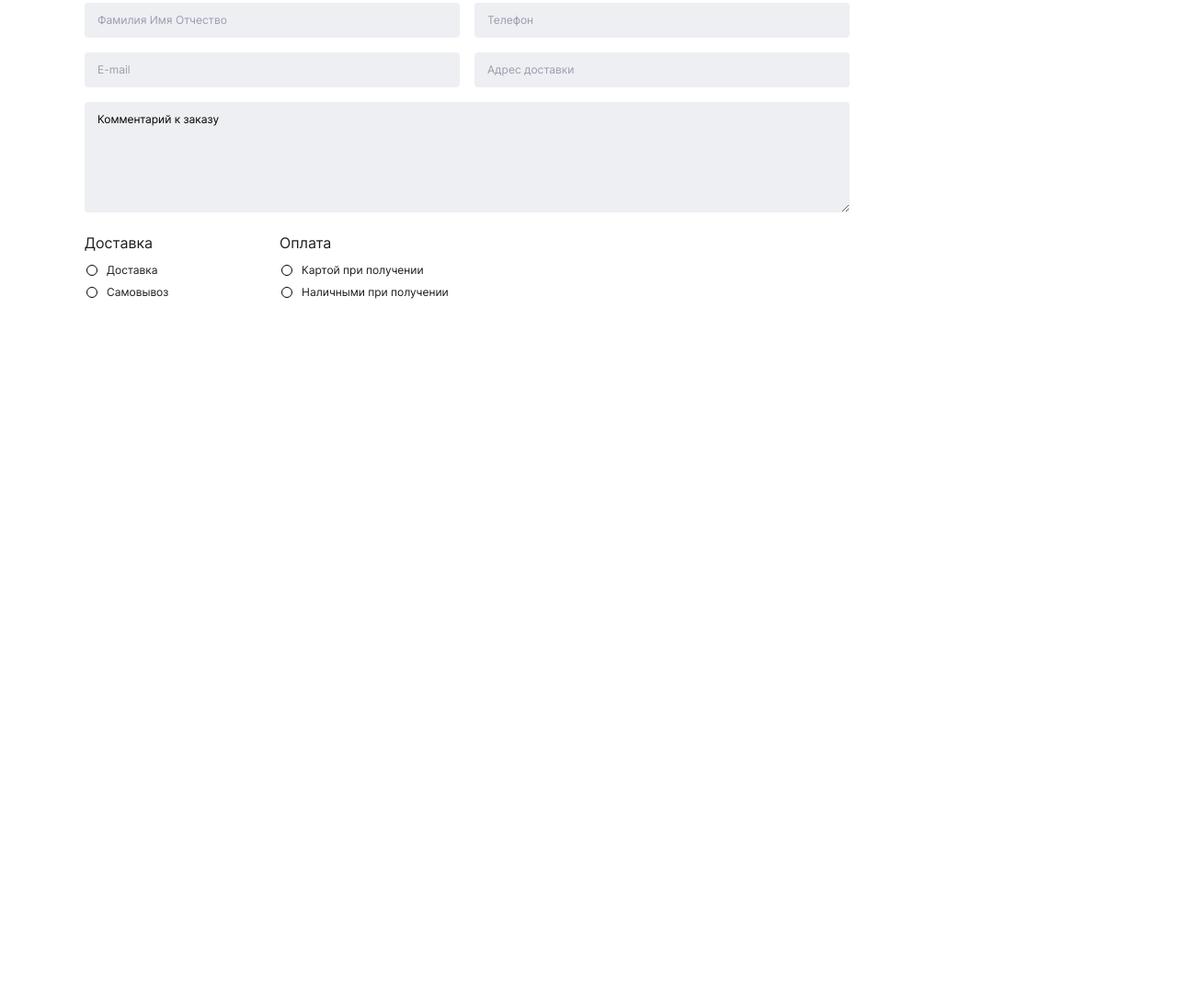
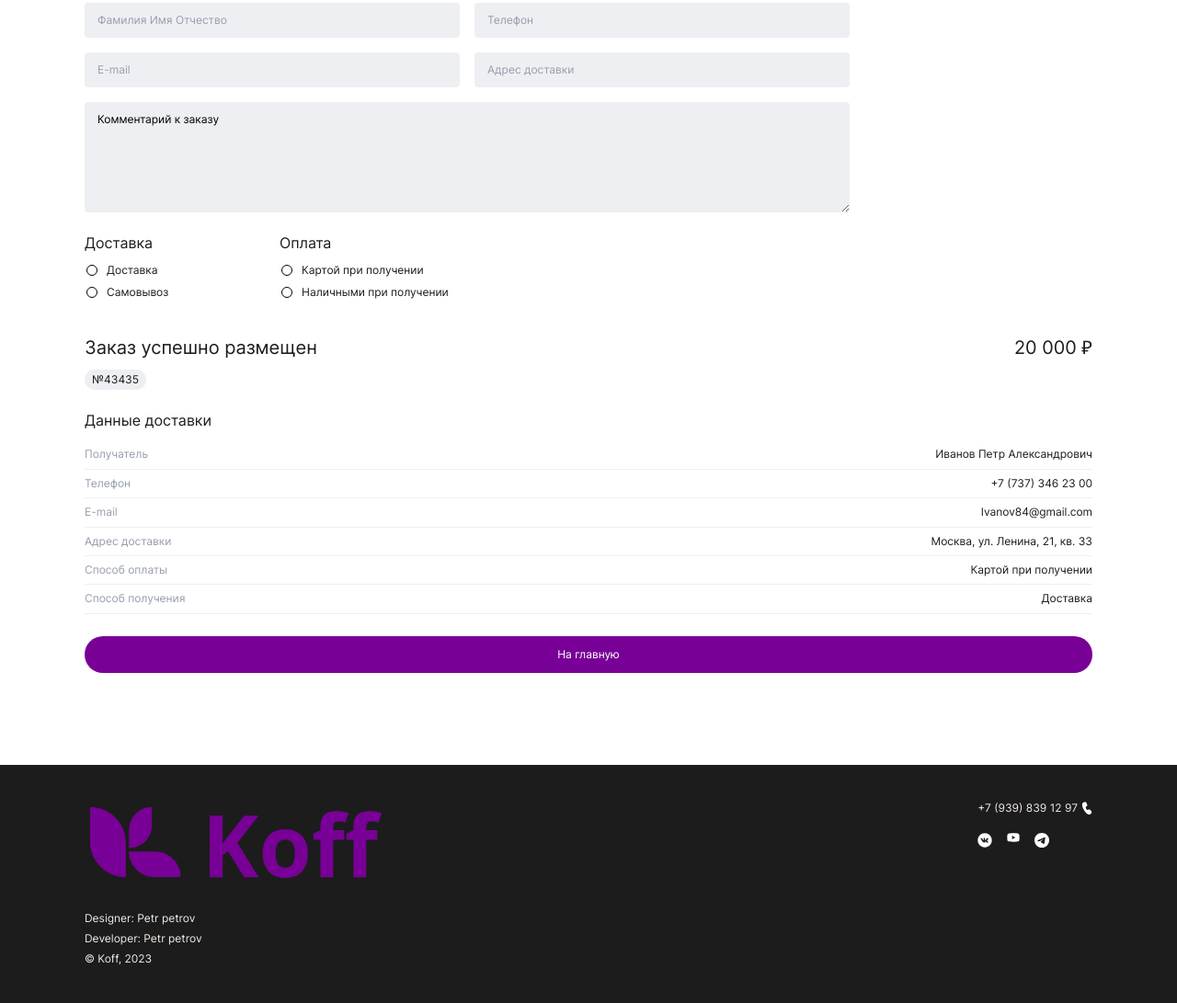
Before and after one commit to EugeneDashko/koff_site, a website built with webpack: page src/index.html in a window 1280 px wide. Shown: the part 2750-3841 px from the top of the page at 92% size. Before the commit the page ends 3176 px from the top, so only its background shows below. Built offline with nearby package versions, Linux system fonts and the light colour scheme.

Commit message:
some change

```diff
--- a/src/index.html
+++ b/src/index.html
@@ -449,18 +449,18 @@
 
     </section>
 
-    <section class="order" hidden>
+    <section class="order">
       <div class="container order__container">
 
         <li class="order__product">
-          <h3 class="order__title-product">Заказ успешно размещен</h3>
+          <h3 class="product__title-product">Заказ успешно размещен</h3>
+          <p class="product__price product__price_order">20&nbsp;000&nbsp;₽</p>
+          <p class="product__article ">№43435</p>
 
-          <p class="order__price">20&nbsp;000&nbsp;₽</p>
-          <p class="order__article">арт. 84348945757</p>
-          <h2 class="order__subtitle">Данные доставки</h2>
 
         </li>
-        <table class="product__characteristic-table table">
+        <table class="product__characteristics-table table">
+          <h2 class="product__subtitle">Данные доставки</h2>
           <tr class="table__row">
             <td class="table__field">Получатель</td>
             <td class="table__value">Иванов Петр Александрович</td>
@@ -488,13 +488,13 @@
 
         </table>
 
-        <button class="order__button" type="button">На главную</button>
+        <button class="cart__place-btn" type="button">На главную</button>
       </div>
     </section>
 
   </main>
 
-  <footer class="footer" hidden>
+  <footer class="footer">
     <div class="container footer__container">
       <a href="/" class="footer__link-logo">
         <img class="footer__logo" src="img/logo.svg" alt="Логотип мебельного маркета Koff" >
--- a/src/style/_footer.scss
+++ b/src/style/_footer.scss
@@ -0,0 +1,63 @@
+.footer {
+    background-color: #1c1c1c;
+    color: #f1e9e4;
+    padding: 32px 0 40px;
+
+    @media (min-width: 820px) {
+      padding-top: 40px;
+    }
+
+    &__container {
+      display: flex;
+      flex-direction: column;
+      gap: 24px;
+
+      @media (min-width: 580px) {
+        display: grid;
+        grid-template-columns: 1fr 1fr;
+      }
+
+      @media (min-width: 820px) {
+        gap: 32px;
+      }
+    }
+
+    &__logo {
+      width: 230px;
+
+      @media (min-width: 580px) {
+        grid-column: 1/2;
+      }
+
+      @media (min-width: 820px) {
+        width: 331px;
+      }
+    }
+
+    &__contacts {
+      @media (min-width: 580px) {
+        grid-column: 2/3;
+        justify-self: end;
+      }
+    }
+
+    &__developer-list {
+      @media (min-width: 580px) {
+        grid-column: 1/2;
+      }
+    }
+
+    &__developer-item {
+      margin-bottom: 8px;
+
+      &:last-child {
+        margin-bottom: 0;
+      }
+    }
+
+    &__copyright {
+      @media (min-width: 580px) {
+        grid-column: 1/2;
+      }
+    }
+  }
--- a/src/style/_order.scss
+++ b/src/style/_order.scss
@@ -0,0 +1,50 @@
+.order {
+    margin-top: 40px;
+
+    &__product {
+        display: flex;
+        flex-wrap: wrap;
+        align-items: center;
+        justify-content: space-between;
+    }
+}
+
+.product {
+
+    &__title-product {
+        font-size: 16px;
+        font-style: normal;
+        font-weight: 400;
+        width: 50%;
+        margin-bottom: 12px;
+        @include sm {
+            font-size: 20px;
+        }
+    }
+
+    &__price_order {
+        width: 50%;
+        text-align: end;
+        font-size: 16px;
+        @include sm {
+            font-size: 20px;
+        }
+    }
+
+    &__article {
+        width: 50%;
+        flex-basis: content;
+        font-size: 12px;
+
+    }
+
+    &__subtitle {
+        font-size: 16px;
+        font-style: normal;
+        font-weight: 400;
+        margin-bottom: 12px;
+    }
+
+    &__characteristics-table {
+    }
+}
--- a/src/style/_style.scss
+++ b/src/style/_style.scss
@@ -59,11 +59,14 @@ a {
   color: inherit;
 }
 
-ul {
+ul,
+li {
   list-style: none;
   padding: 0;
   margin: 0;
 }
+
+
 
 h1,
 h2,
```
